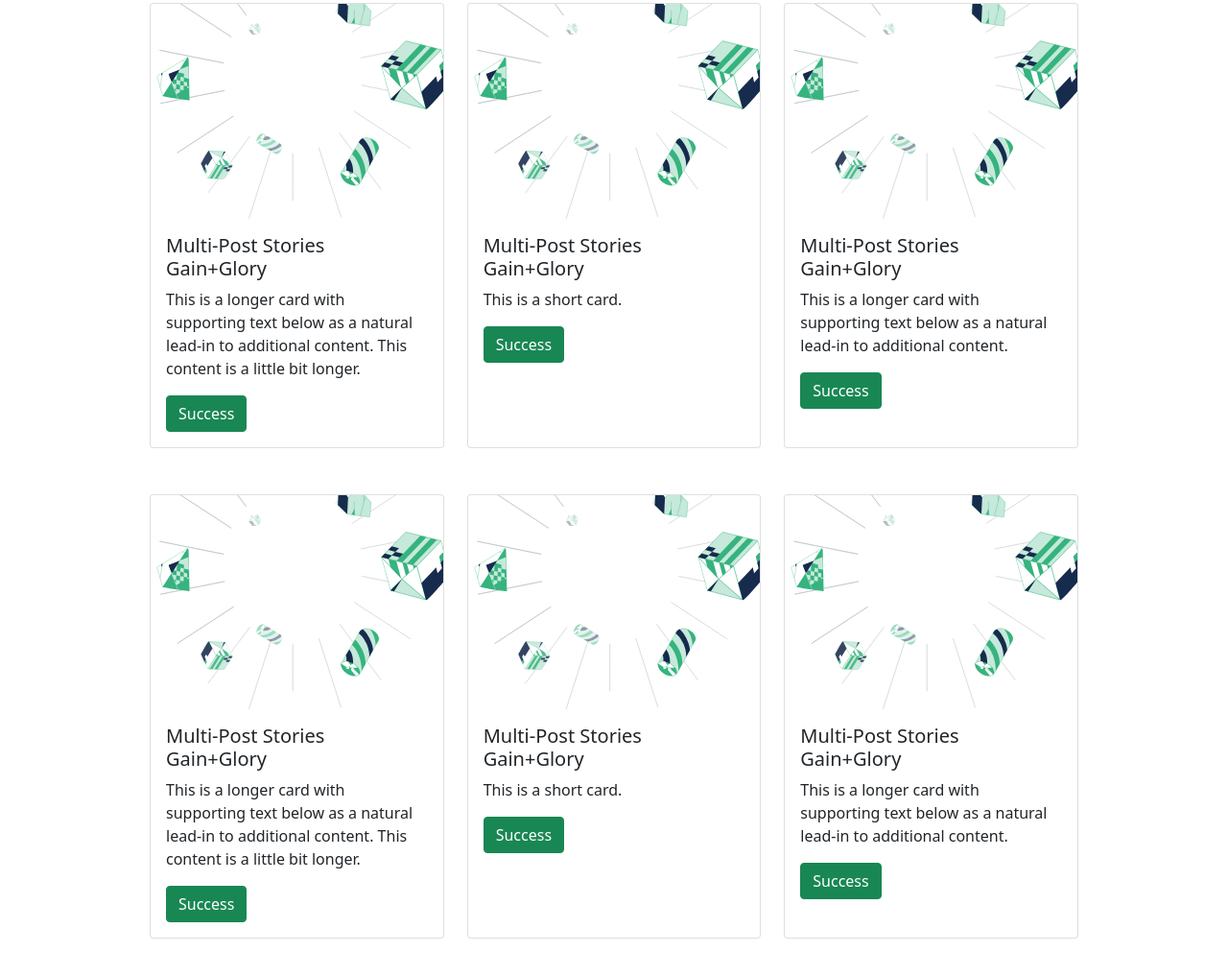
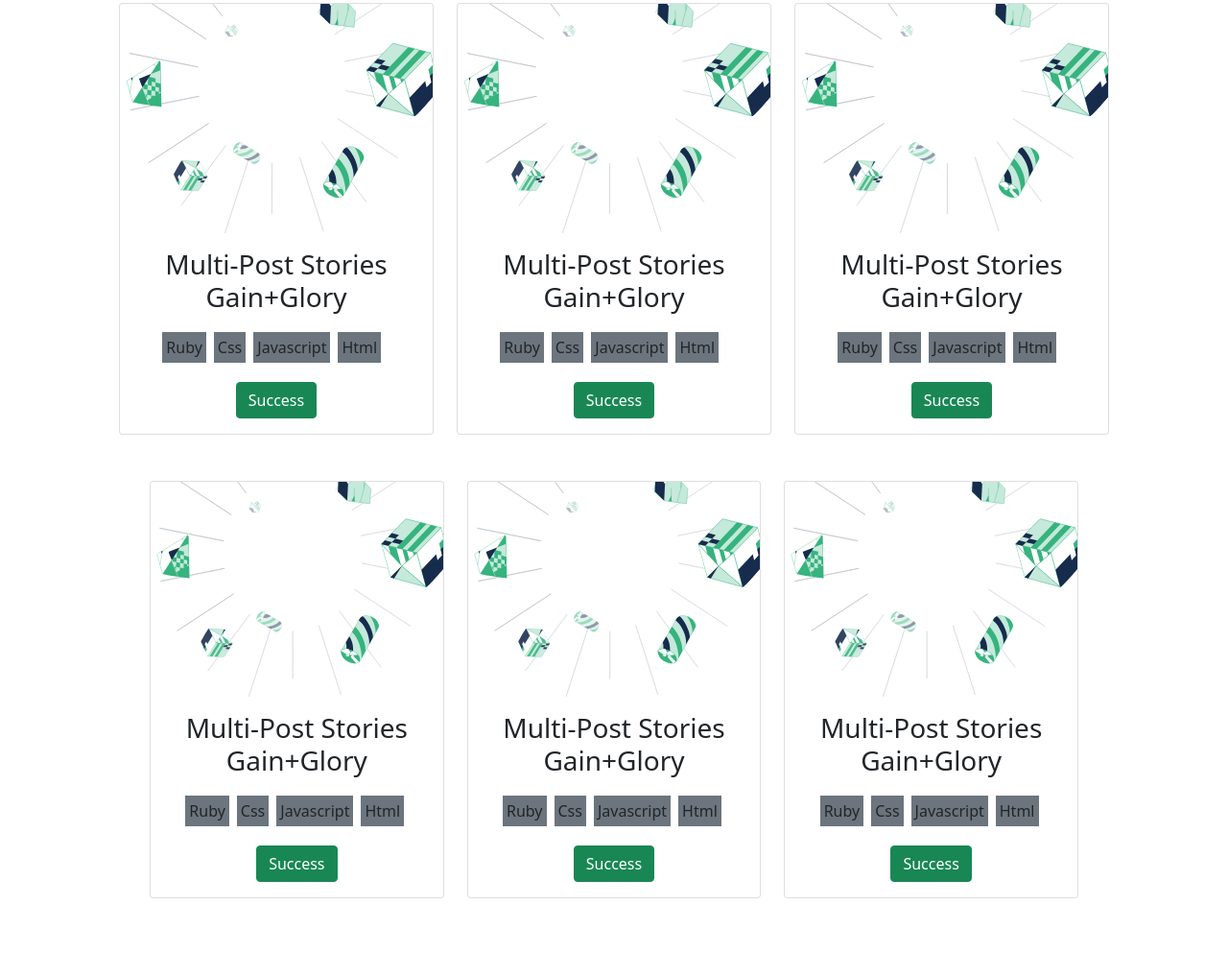
Before and after one commit to Thermiee/Bootstrap-Portfolio, a plain HTML site: page index.html in a window 1280 px wide. Shown: the part 725-1742 px from the top of the page at 96% size. Drawn offline with nearby package versions, Linux system fonts and the light colour scheme.

Commit message:
Added icons and button styles

```diff
--- a/index.html
+++ b/index.html
@@ -35,19 +35,31 @@
             <p> I can help you build a product , feature or website Look through some of my work and experience! If you
                 like what you see and have a project you need coded,
                 don’t hestiate to contact me.</p>
+            <ul class="d-flex justify-content-center">
+              <li class="p-3"><a href=""><img src="images/Vector-3.png" alt=""></a></li>
+              <li class="p-3"><a href=""><img src="images/Linkedin-icon.png" alt=""></a></li>
+              <li class="p-3"><a href=""><img src="images/Vector.png" alt=""></a></li>
+              <li class="p-3"><a href=""><img src="images/Vector-4.png" alt=""></a></li>
+              <li class="p-3"><a href=""><img src="images/Vector-1.png" alt=""></a></li>
+            </ul>
         </div>
     </section>
     <section class=" m-5 p-5">
         <h1 class="text-center m-5">
             My Recent Works
         </h1>
-        <div class="row row-cols-1 row-cols-md-3 m-5">
+        <div class="row row-cols-1 row-cols-md-3 m-3">
             <div class="col">
-              <div class="card h-10">
+              <div class="card h-100">
                 <img src="/images/Header-llustration-desktop.svg" class="card-img-top" alt="Works">
-                <div class="card-body">
-                  <h5 class="card-title">Multi-Post Stories Gain+Glory</h5>
-                  <p class="card-text">This is a longer card with supporting text below as a natural lead-in to additional content. This content is a little bit longer.</p>
+                <div class="card-body text-center">
+                  <h3 class="card-title">Multi-Post Stories Gain+Glory</h3>
+                  <ul class="d-flex justify-content-center w-75 m-3">
+                    <li class="bg-secondary p-1 m-1">Ruby</li>
+                    <li class="bg-secondary p-1 m-1">Css</li>
+                    <li class="bg-secondary p-1 m-1">Javascript</li>
+                    <li class="bg-secondary p-1 m-1">Html</li>
+                  </ul>
                   <button type="button" class="btn btn-success">Success</button>
                 </div>
               </div>
@@ -55,9 +67,14 @@
             <div class="col">
               <div class="card h-100">
                 <img src="/images/Header-llustration-desktop.svg" class="card-img-top" alt="Works">
-                <div class="card-body">
-                  <h5 class="card-title">Multi-Post Stories Gain+Glory</h5>
-                  <p class="card-text">This is a short card.</p>
+                <div class="card-body text-center">
+                  <h3 class="card-title">Multi-Post Stories Gain+Glory</h3>
+                  <ul class="d-flex justify-content-center w-75 m-3">
+                    <li class="bg-secondary p-1 m-1">Ruby</li>
+                    <li class="bg-secondary p-1 m-1">Css</li>
+                    <li class="bg-secondary p-1 m-1">Javascript</li>
+                    <li class="bg-secondary p-1 m-1">Html</li>
+                  </ul>
                   <button type="button" class="btn btn-success">Success</button>
                 </div>
               </div>
@@ -65,9 +82,14 @@
             <div class="col">
               <div class="card h-100">
                 <img src="/images/Header-llustration-desktop.svg" class="card-img-top" alt="Works">
-                <div class="card-body">
-                  <h5 class="card-title">Multi-Post Stories Gain+Glory</h5>
-                  <p class="card-text">This is a longer card with supporting text below as a natural lead-in to additional content.</p>
+                <div class="card-body text-center">
+                  <h3 class="card-title">Multi-Post Stories Gain+Glory</h3>
+                  <ul class="d-flex justify-content-center w-75 m-3">
+                    <li class="bg-secondary p-1 m-1">Ruby</li>
+                    <li class="bg-secondary p-1 m-1">Css</li>
+                    <li class="bg-secondary p-1 m-1">Javascript</li>
+                    <li class="bg-secondary p-1 m-1">Html</li>
+                  </ul>
                   <button type="button" class="btn btn-success">Success</button>
                 </div>
               </div>
@@ -75,11 +97,16 @@
           </div>
           <div class="row row-cols-1 row-cols-md-3 m-5">
             <div class="col">
-              <div class="card h-10">
+              <div class="card h-100">
                 <img src="/images/Header-llustration-desktop.svg" class="card-img-top" alt="Works">
-                <div class="card-body">
-                  <h5 class="card-title">Multi-Post Stories Gain+Glory</h5>
-                  <p class="card-text">This is a longer card with supporting text below as a natural lead-in to additional content. This content is a little bit longer.</p>
+                <div class="card-body text-center">
+                  <h3 class="card-title">Multi-Post Stories Gain+Glory</h3>
+                  <ul class="d-flex justify-content-center w-75 m-3">
+                    <li class="bg-secondary p-1 m-1">Ruby</li>
+                    <li class="bg-secondary p-1 m-1">Css</li>
+                    <li class="bg-secondary p-1 m-1">Javascript</li>
+                    <li class="bg-secondary p-1 m-1">Html</li>
+                  </ul>
                   <button type="button" class="btn btn-success">Success</button>
                 </div>
               </div>
@@ -87,9 +114,14 @@
             <div class="col">
               <div class="card h-100">
                 <img src="/images/Header-llustration-desktop.svg" class="card-img-top" alt="Works">
-                <div class="card-body">
-                  <h5 class="card-title">Multi-Post Stories Gain+Glory</h5>
-                  <p class="card-text">This is a short card.</p>
+                <div class="card-body text-center">
+                  <h3 class="card-title">Multi-Post Stories Gain+Glory</h3>
+                  <ul class="d-flex justify-content-center w-75 m-3">
+                    <li class="bg-secondary p-1 m-1">Ruby</li>
+                    <li class="bg-secondary p-1 m-1">Css</li>
+                    <li class="bg-secondary p-1 m-1">Javascript</li>
+                    <li class="bg-secondary p-1 m-1">Html</li>
+                  </ul>
                   <button type="button" class="btn btn-success">Success</button>
                 </div>
               </div>
@@ -97,9 +129,14 @@
             <div class="col">
               <div class="card h-100">
                 <img src="/images/Header-llustration-desktop.svg" class="card-img-top" alt="Works">
-                <div class="card-body">
-                  <h5 class="card-title">Multi-Post Stories Gain+Glory</h5>
-                  <p class="card-text">This is a longer card with supporting text below as a natural lead-in to additional content.</p>
+                <div class="card-body text-center">
+                  <h3 class="card-title">Multi-Post Stories Gain+Glory</h3>
+                  <ul class="d-flex justify-content-center w-75 m-3">
+                    <li class="bg-secondary p-1 m-1">Ruby</li>
+                    <li class="bg-secondary p-1 m-1">Css</li>
+                    <li class="bg-secondary p-1 m-1">Javascript</li>
+                    <li class="bg-secondary p-1 m-1">Html</li>
+                  </ul>
                   <button type="button" class="btn btn-success">Success</button>
                 </div>
               </div>
--- a/style.css
+++ b/style.css
@@ -9,3 +9,7 @@
   background-size: 100%;
   height: 50vh;
 }
+
+ul {
+    list-style-type: none;
+}
```
Also changed, not shown: images/Linkedin-icon.png (added), images/Vector-1.png (added), images/Vector-3.png (added), images/Vector-4.png (added), images/Vector.png (added).
